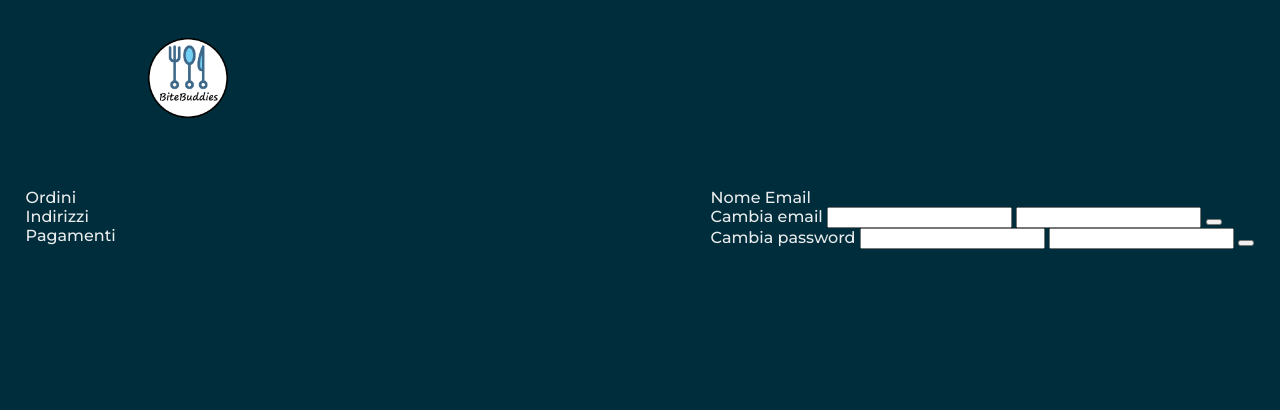
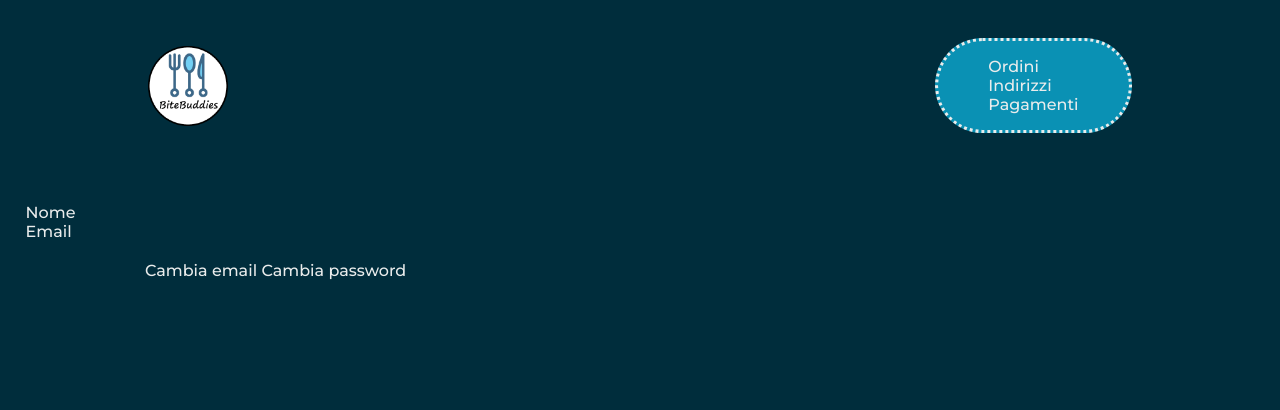
Before and after one commit to bluecheese-fil/bitebuddies, a PHP site: page /account/account.php in a window 1280 px wide. Shown: the top 410 px of the page. Run offline with PHP 8.4, Linux system fonts and the light colour scheme.

Commit message:
Basic account items - Added account.js in /js - Modified account.php in /account

```diff
--- a/account/account.php
+++ b/account/account.php
@@ -10,48 +10,82 @@
     <link rel="stylesheet" href="/css/account.css">
 
 
+
     <style>
       .right {
-        float: right;
         margin-top: 5vh;
       }
 
       .redirects {
-        float: left;
         vertical-align: middle;
 
-        margin-top: 5vh;
+        background-color: rgb(10, 145, 180);;
+        border-radius: 50px;
+        padding: 2vh 50px 2vh 50px;
+        border-style: dotted;
+      }
+
+      .change_item {
+        visibility: hidden;
+        opacity: 0;
+
+        background-color: red;
+        padding: 20px 20px 20px 20px;
+        border-radius: 20px;
+        transition: visibility 0s, opacity 0.5s linear;
+      }
+
+      .change_button {
+        margin-top: 20px;
+        width: 500px;
+        text-align: center;
+      }
+
+      input {
+        width: 100%;
+        height: 25px;
+
+        text-align: left;
+
+        margin-bottom: 5px;
+        padding-left: 8px;
+        border-radius: 10px;
       }
     </style>
+
+    <script src="/js/account.js"> </script>
 
   </head>
   <body>
     <header>
       <!-- logo header -->
       <img class="logo" src="/logo/logo.png" alt="logo">
-    </header>
 
-    <div>
       <div class="redirects">
         <a href="#"> Ordini </a> <br>
         <a href="/account/addresses.php"> Indirizzi </a> <br>
         <a href="#"> Pagamenti </a> <br>
       </div>
+    </header>
+
+    <div>
+
       <div class="right">
-        <span> Nome </span>
-        <span> Email </span>
+        <div>
+          <a> Nome </a> <br>
+          <a> Email </a> <br>
+        <div>
 
-        <div>
-          <span> Cambia email </span>
-          <input type="email1">
-          <input type="email2">
-          <button> </button>
+        <div class="change_button">
+          <a onclick="showChange(item, 0)"> Cambia email </a>
+          <a onclick="showChange(item, 1)"> Cambia password </a>
+
+          <div class="change_item" id="item">
+            <input type="email1">
+            <input type="email2">
+            <button> </button>
+          </div>
         </div>
-
-        <span> Cambia password </span>
-        <input type="pswd1">
-        <input type="pswd2">
-        <button> </button>
       </div>
     </div>
   </body>
--- /dev/null
+++ b/js/account.js
@@ -0,0 +1,9 @@
+function showChange(id, n){
+  if(id.style.opacity == 0){
+    id.style.opacity = "1";
+    id.style.visibility = "visible";
+  } else {
+    id.style.opacity = "0";
+    id.style.visibility = "hidden";
+  }
+}
```
